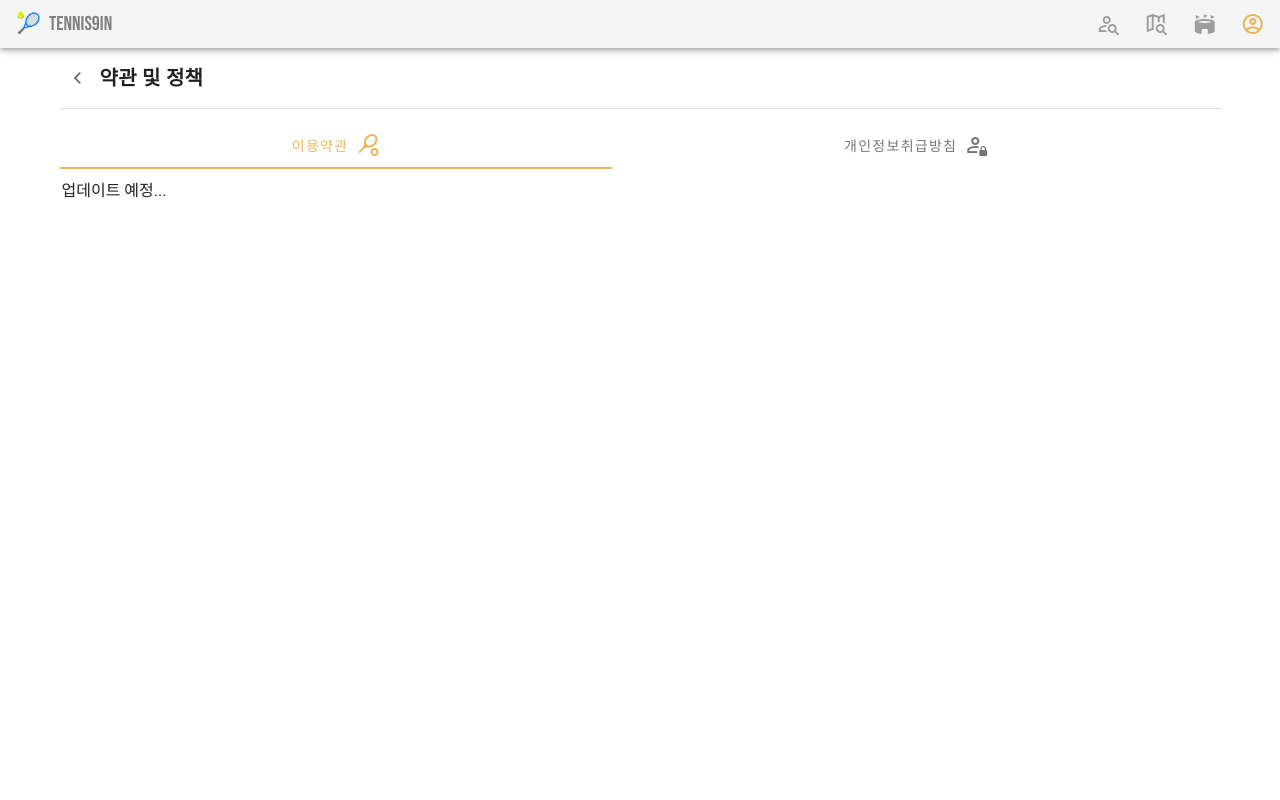
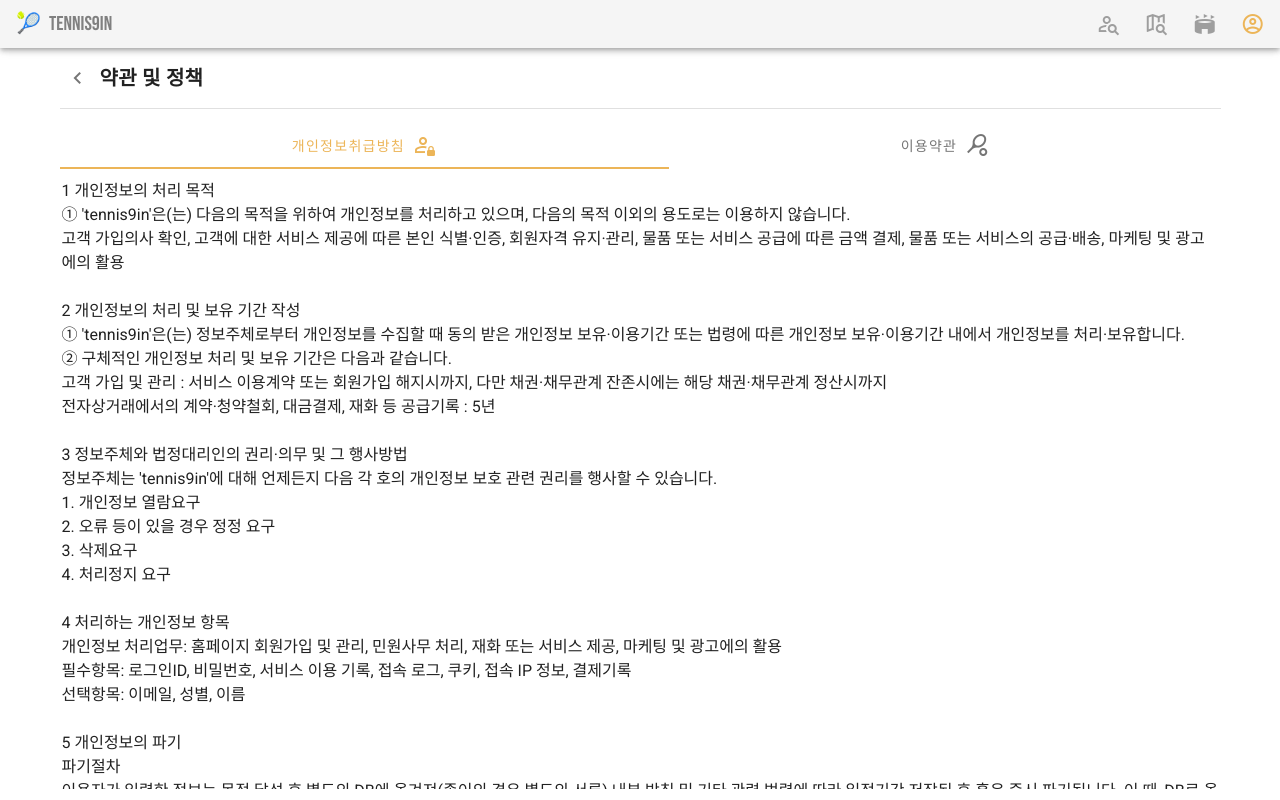
Before and after one commit to protect-me/tennis-9-in, a Vue app: page /operationpolicy in a window 1280 px wide. Built offline with nearby package versions, Linux system fonts and the light colour scheme; no server answers.

Commit message:
Feat: update OperationPolicy

```diff
--- a/src/views/Home.vue
+++ b/src/views/Home.vue
@@ -1,14 +1,13 @@
 <template>
   <v-container class="home-container">
-    <!-- 테니스구인 오픈 🎉 -->
     <div>
       <img
         class="main-img"
-        src="https://media.vlpt.us/images/protect-me/post/526de137-5aee-4710-90e9-2107c9c784c4/tennis.jpeg"
+        src="https://media.vlpt.us/images/protect-me/post/7ab49d45-78cb-4dd6-bdb1-4b716145736d/tennis_main_square.jpeg"
         alt="테니스구인"
       />
     </div>
-    <v-divider class="mt-2 mb-3"></v-divider>
+    <v-divider class="mt-1 mb-3"></v-divider>
 
     <v-card class="mb-2" nav :to="'FindPeopleHome'">
       <v-card-subtitle>
@@ -30,7 +29,7 @@
       <v-card-text>
         <div>- 서울 테니스장 지도에서 보기</div>
         <div>- 테니스장별 현재 모집중인 공고 숫자 표시</div>
-        <div>- 마커 클릭 시, 코트정보 및 모집 공고 확인 가능</div>
+        <div>- 마커 클릭 시, 상세페이지로 이동</div>
       </v-card-text>
     </v-card>
 
@@ -58,6 +57,7 @@
         <div>- 내가 참가 신청한 공고 보기</div>
         <div>- 영입/방출 알림</div>
         <div>- 회원 정보 수정</div>
+        <div>- 피드백</div>
       </v-card-text>
     </v-card>
   </v-container>
@@ -108,5 +108,6 @@ export default {
 }
 .main-img {
   width: 100%;
+  border-radius: 5px;
 }
 </style>
--- a/src/views/Mypage/OperationPolicy.vue
+++ b/src/views/Mypage/OperationPolicy.vue
@@ -14,7 +14,122 @@
       </v-tab>
     </v-tabs>
     <v-tabs-items class="tabs-item" v-model="tab">
-      <v-tab-item class="tab-item">업데이트 예정...</v-tab-item>
+      <v-tab-item class="tab-item">
+        1 개인정보의 처리 목적
+        <br />
+        ① 'tennis9in'은(는) 다음의 목적을 위하여 개인정보를 처리하고 있으며,
+        다음의 목적 이외의 용도로는 이용하지 않습니다.
+        <br />
+        고객 가입의사 확인, 고객에 대한 서비스 제공에 따른 본인 식별·인증,
+        회원자격 유지·관리, 물품 또는 서비스 공급에 따른 금액 결제, 물품 또는
+        서비스의 공급·배송, 마케팅 및 광고에의 활용
+        <br />
+        <br />
+        2 개인정보의 처리 및 보유 기간 작성
+        <br />
+        ① 'tennis9in'은(는) 정보주체로부터 개인정보를 수집할 때 동의 받은
+        개인정보 보유·이용기간 또는 법령에 따른 개인정보 보유·이용기간 내에서
+        개인정보를 처리·보유합니다.
+        <br />
+        ② 구체적인 개인정보 처리 및 보유 기간은 다음과 같습니다.
+        <br />
+        고객 가입 및 관리 : 서비스 이용계약 또는 회원가입 해지시까지, 다만
+        채권·채무관계 잔존시에는 해당 채권·채무관계 정산시까지
+        <br />
+        전자상거래에서의 계약·청약철회, 대금결제, 재화 등 공급기록 : 5년
+        <br />
+        <br />
+        3 정보주체와 법정대리인의 권리·의무 및 그 행사방법
+        <br />
+        정보주체는 'tennis9in'에 대해 언제든지 다음 각 호의 개인정보 보호 관련
+        권리를 행사할 수 있습니다.
+        <br />
+        1. 개인정보 열람요구
+        <br />
+        2. 오류 등이 있을 경우 정정 요구
+        <br />
+        3. 삭제요구
+        <br />
+        4. 처리정지 요구
+        <br />
+        <br />
+        4 처리하는 개인정보 항목
+        <br />
+        개인정보 처리업무: 홈페이지 회원가입 및 관리, 민원사무 처리, 재화 또는
+        서비스 제공, 마케팅 및 광고에의 활용
+        <br />
+        필수항목: 로그인ID, 비밀번호, 서비스 이용 기록, 접속 로그, 쿠키, 접속 IP
+        정보, 결제기록
+        <br />
+        선택항목: 이메일, 성별, 이름
+        <br />
+        <br />
+        5 개인정보의 파기
+        <br />
+        파기절차
+        <br />
+        이용자가 입력한 정보는 목적 달성 후 별도의 DB에 옮겨져(종이의 경우
+        별도의 서류) 내부 방침 및 기타 관련 법령에 따라 일정기간 저장된 후 혹은
+        즉시 파기됩니다. 이 때, DB로 옮겨진 개인정보는 법률에 의한 경우가
+        아니고서는 다른 목적으로 이용되지 않습니다.
+        <br />
+        파기기한
+        <br />
+        이용자의 개인정보는 개인정보의 보유기간이 경과된 경우에는 보유기간의
+        종료일로부터 5일 이내에, 개인정보의 처리 목적 달성, 해당 서비스의 폐지,
+        사업의 종료 등 그 개인정보가 불필요하게 되었을 때에는 개인정보의 처리가
+        불필요한 것으로 인정되는 날로부터 5일 이내에 그 개인정보를 파기합니다.
+        <br />
+        <br />
+        6 개인정보 자동 수집 장치의 설치·운영 및 그 거부에 관한 사항
+        <br />
+        ① 'tennis9in'은 개별적인 맞춤서비스를 제공하기 위해 이용정보를 저장하고
+        수시로 불러오는 ‘쿠키(cookie)’를 사용합니다.
+        <br />
+        ② 쿠키는 웹사이트를 운영하는데 이용되는 서버(http)가 이용자의 컴퓨터
+        브라우저에게 보내는 소량의 정보이며 이용자들의 컴퓨터 내의 하드디스크에
+        저장되기도 합니다.
+        <br />
+        가. 쿠키의 사용 목적 : 이용자가 방문한 각 서비스와 웹 사이트들에 대한
+        방문 및 이용형태, 인기 검색어, 보안접속 여부, 등을 파악하여 이용자에게
+        최적화된 정보 제공을 위해 사용됩니다.
+        <br />
+        나. 쿠키의 설치·운영 및 거부 : 웹브라우저 상단의 도구>인터넷
+        옵션>개인정보 메뉴의 옵션 설정을 통해 쿠키 저장을 거부 할 수 있습니다.
+        <br />
+        다. 쿠키 저장을 거부할 경우 맞춤형 서비스 이용에 어려움이 발생할 수
+        있습니다.
+        <br />
+        <br />
+        7 개인정보 보호책임자
+        <br />
+        이름: 문진호
+        <br />
+        소속: 개발운영팀
+        <br />
+        이메일: pmfwiww@gmail.com
+        <br />
+        <br />
+        8 개인정보의 안전성 확보 조치
+        <br />
+        개인정보의 암호화
+        <br />
+        이용자의 비밀번호는 암호화 되어 저장 및 관리되고 있어, 본인만이 알 수
+        있으며 중요한 데이터는 파일 및 전송 데이터를 암호화 하거나 파일 잠금
+        기능을 사용하는 등의 별도 보안기능을 사용하고 있습니다.
+        <br />
+        <br />
+        9 개인정보처리방침의 변경
+        <br />
+        이 개인정보처리방침은 시행일로부터 적용되며, 법령 및 방침에 따른
+        변경내용의 추가, 삭제 및 정정이 있는 경우에는 변경사항의 시행 7일 전부터
+        공지사항을 통하여 고지할 것입니다.
+        <br />
+        <br />
+        공고일자 : 2021년 11월 01일
+        <br />
+        시행일자 : 2021년 11월 01일
+      </v-tab-item>
       <v-tab-item class="tab-item">업데이트 예정...</v-tab-item>
     </v-tabs-items>
   </v-container>
@@ -31,11 +146,11 @@ export default {
     return {
       tab: null,
       items: [
-        { tab: '이용약관', icon: 'mdi-tennis' },
         {
           tab: '개인정보취급방침',
           icon: 'mdi-account-lock-outline',
         },
+        { tab: '이용약관', icon: 'mdi-tennis' },
       ],
     }
   },
```
